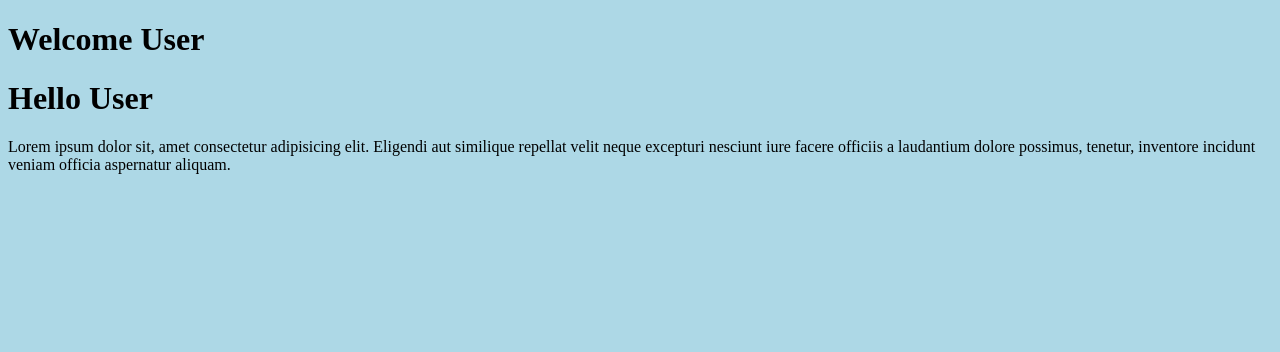
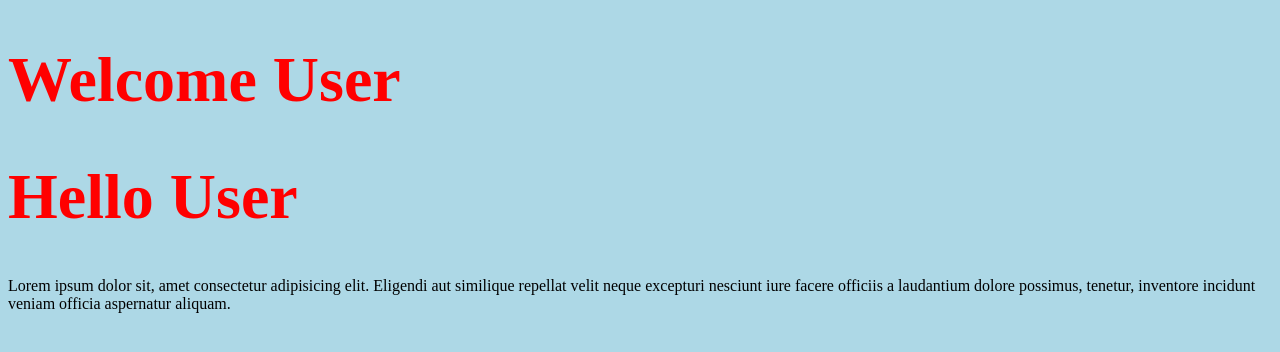
Before and after one commit to shanuneema/MyProject, a plain HTML site: page index.html in a window 1280 px wide. Drawn offline with Linux system fonts and the light colour scheme.

Commit message:
update demo.css file

```diff
--- /dev/null
+++ b/css/demo.css
@@ -0,0 +1,4 @@
+h1{
+    color: red;
+    font-size: 4rem;
+}
--- a/index.html
+++ b/index.html
@@ -5,6 +5,7 @@
     <meta name="viewport" content="width=device-width, initial-scale=1.0">
     <title>Document</title>
     <link rel="stylesheet" href="css/style.css">
+    <link rel="stylesheet" href="css/demo.css">
 </head>
 <body>
     <h1>Welcome User </h1>
```
